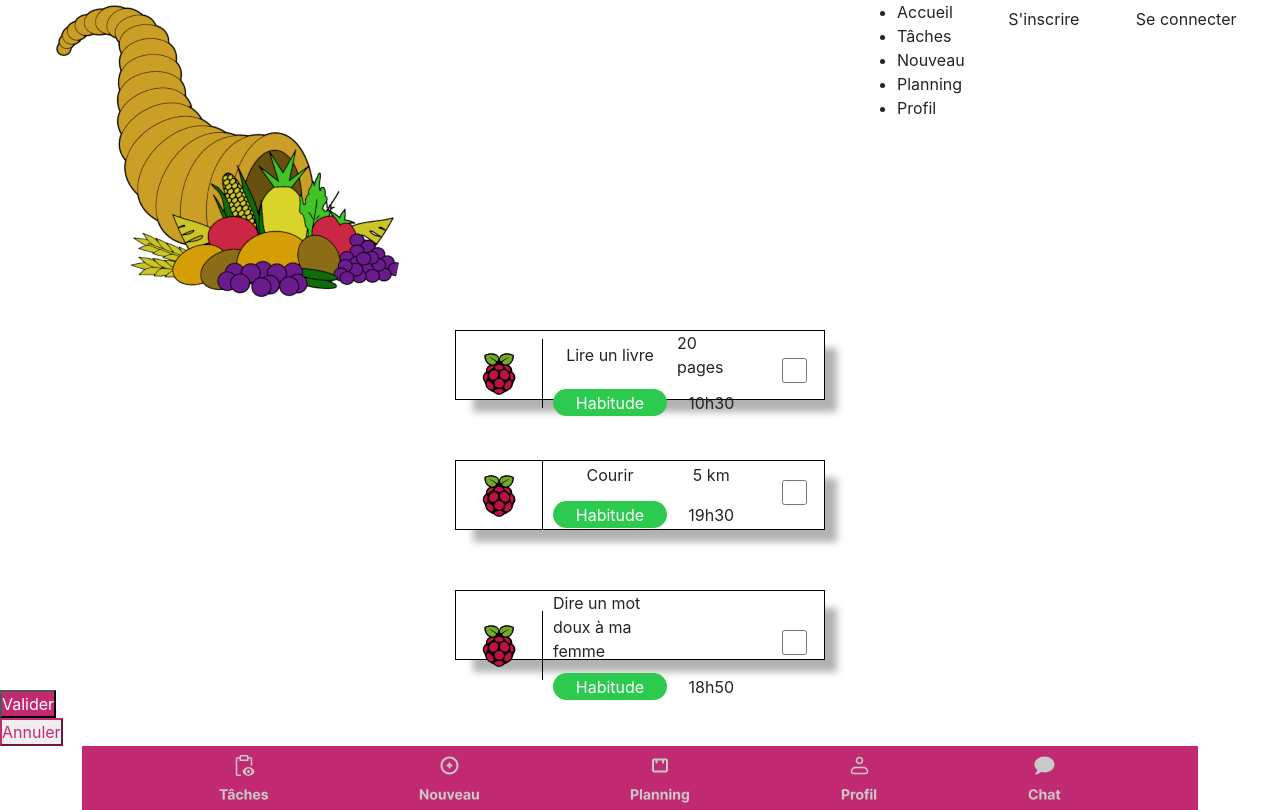
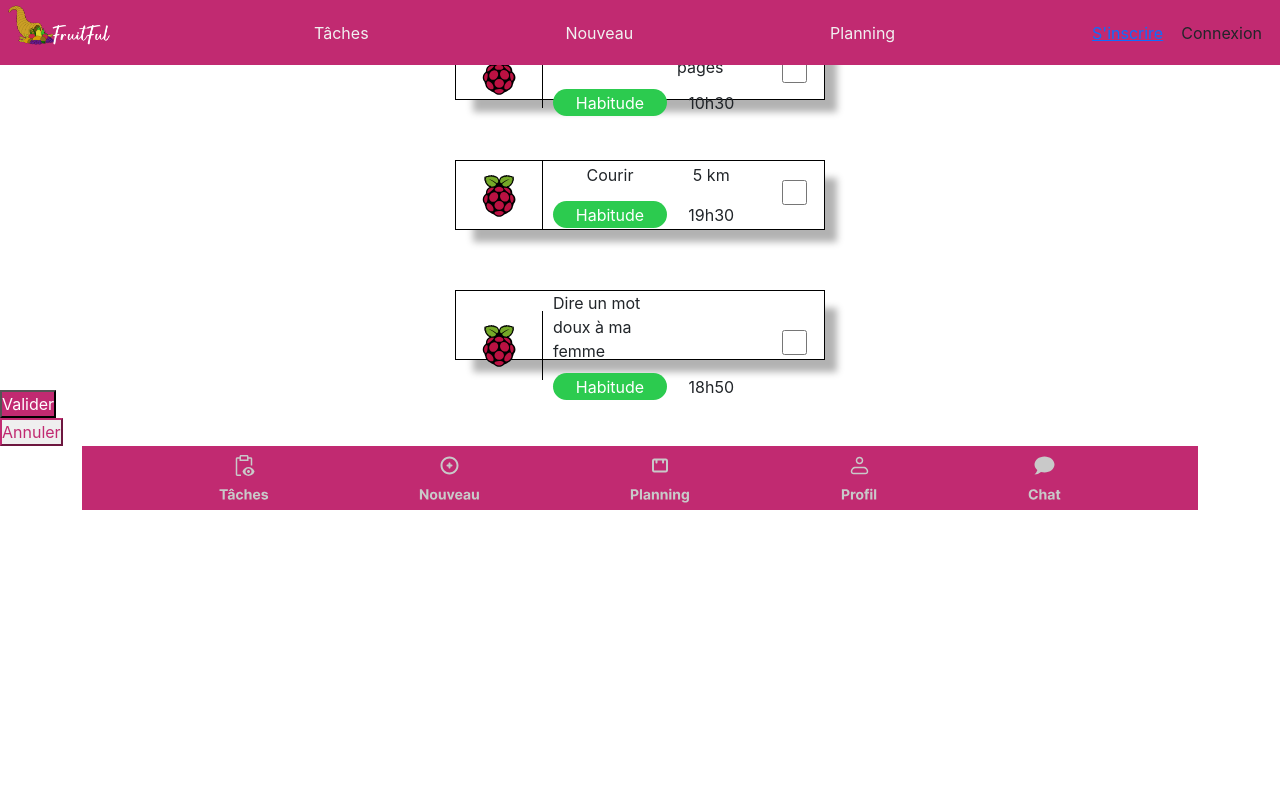
Before and after one commit to RomainVReco/fruitful-app, a React (Create React App) app: page / in a window 1280 px wide. Built offline with nearby package versions, Linux system fonts and the light colour scheme.

Commit message:
ajout lien header

```diff
--- a/src/App.css
+++ b/src/App.css
@@ -12,6 +12,51 @@ body {
   background: #f1f1f1;
   font-family: sans-serif;
 }
+
+/* HEADER */
+
+.headerTop {
+  background-color: #C12A71;
+  height: 65px;
+  position: fixed;
+  width: 100%;
+  z-index: 1000;
+  margin-bottom: 50px;
+}
+
+.image-header{
+  padding:5px;
+  height: 50px;
+}
+
+.listeMenu {
+  height: 65px;
+  display: flex;
+  align-items: center;
+  width: 100%;
+  justify-content: space-evenly;
+  margin: 0;
+  padding: 0;
+}
+
+.liensNav {
+  list-style-type: none;
+}
+
+.lien {
+  cursor: pointer;
+  text-decoration: none;
+  color: #f1f1f1;
+}
+
+.lienHeader { /* S'inscrire et connexion */
+  text-align: center;
+  align-self: center;
+  margin-right: 5px;
+}
+
+/* COMPOSANTS GENERIQUES */
+
 
 .boutonValider {
     color: #FFFFFF !important;
--- a/src/components/Base.js
+++ b/src/components/Base.js
@@ -12,7 +12,7 @@ const handleSubmit = (event) => {
 export default function Base () {
 
     return (
-    <div className="App">
+    <div className="">
       <Header/>
       <Tache nomHabitude="Lire un livre" quota='20' quantiteQuota='pages' heure='10h30' />
       <Tache nomHabitude="Courir" quota='5' quantiteQuota='km' heure='19h30' />
--- a/src/components/Header.js
+++ b/src/components/Header.js
@@ -1,25 +1,31 @@
 import React from "react";
+import {Link} from 'react-router-dom'
 import logoComplet from '../assets/logo-fruit-titre.png'
 
 
 function Header() {
   return (
 
-    <nav>
-      <div className="d-flex justify-content-evenly">
-        <img src={logoComplet} alt="logo fruitful" className=""></img>
-        <ul>
-          <li>Accueil</li>
-          <li>Tâches</li>
-          <li>Nouveau</li>
-          <li>Planning</li>
-          <li>Profil</li>
+    <nav className="headerTop">
+      <div className="d-flex justify-content-evenly" >
+        <Link className="" to='/'>
+          <img  src={logoComplet} alt="logo fruitful" className="image-header"></img>
+        </Link>
+        <ul className="listeMenu">
+          <li className="liensNav">
+            <Link className='lien' to="/">Tâches</Link></li>
+          <li className="liensNav">
+            <Link className='lien' to="/creationTache">Nouveau</Link>
+          </li>
+          <li className="liensNav">
+            <Link className='lien' to='/planning'>Planning</Link>
+          </li>
         </ul>
-        <div>
-          <a href="#" className="btn">S'inscrire</a>
+        <div className="lienHeader">
+          <a href="#" className="">S'inscrire</a>
         </div>
-        <div>
-          <a href="#" className="btn">Se connecter</a>
+        <div className="lienHeader">
+          <a href="#" className="btn">Connexion</a>
         </div>
       </div>
     </nav>
```
Also changed, not shown: src/components/CreationTache.js (line endings or trailing spaces).
